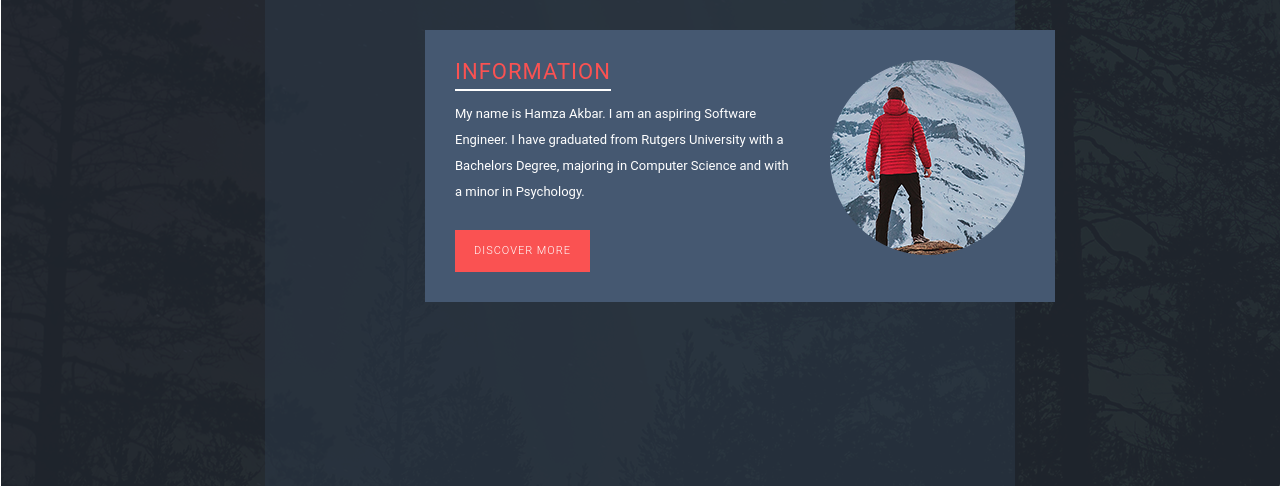
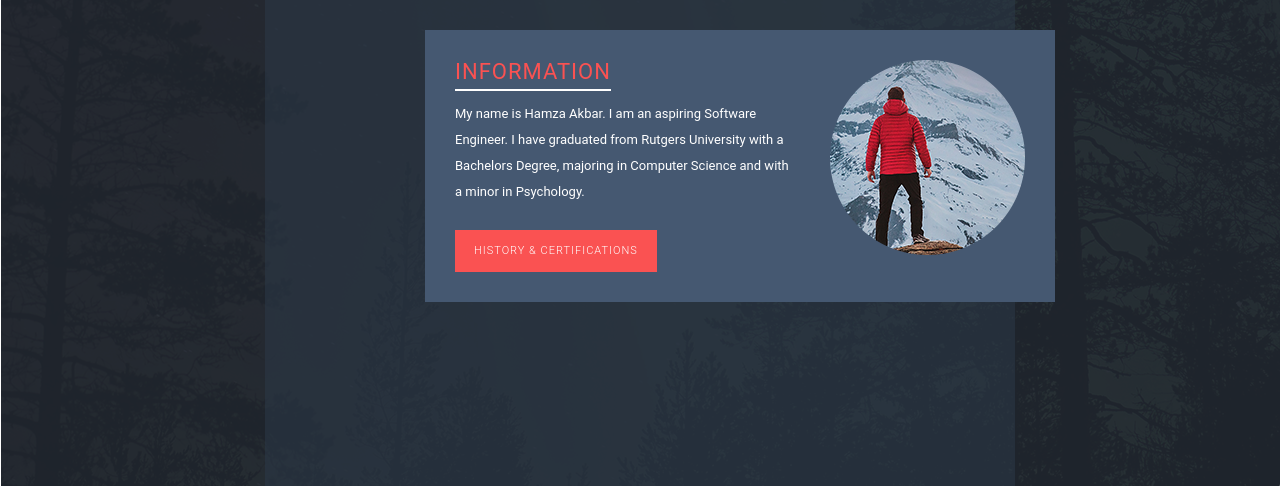
Before and after one commit to hamzaakbar12/hamzaakbar12.github.io, a plain HTML site: page index.html in a window 1280 px wide. Shown: the part 314-800 px from the top of the page. Drawn offline with nearby package versions, Linux system fonts and the light colour scheme.

Commit message:
Update index.html

```diff
--- a/index.html
+++ b/index.html
@@ -64,7 +64,7 @@ http://www.templatemo.com/tm-505-stacked
                               <p> My name is Hamza Akbar. I am an aspiring Software Engineer. I have graduated from Rutgers University with a
                               Bachelors Degree, majoring in Computer Science and with a minor in Psychology.</p>
                               <div class="primary-button">
-                                <a href="#2">Discover More</a>
+                                <a href="#2">History & Certifications</a>
                               </div>
                             </div>
                             <div class="right-image">
```
